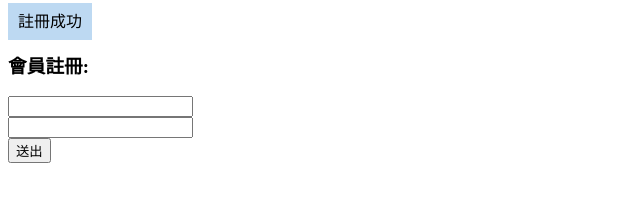
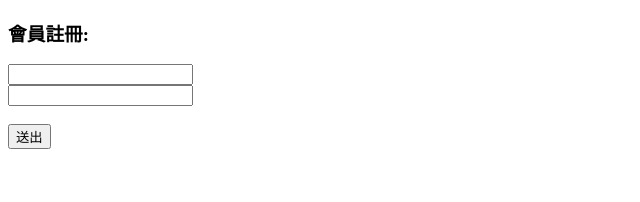
Before and after one commit to Minhsun88/myHtml, a plain HTML site: page js training/message.html in a window 1280 px wide. Shown: the whole page, without its empty margins (0-640 px from the left). Drawn offline with nearby package versions, Linux system fonts and the light colour scheme.

Commit message:
feat:簡易Submit事件

```diff
--- a/js training/message.html
+++ b/js training/message.html
@@ -3,25 +3,22 @@
   <body>
     <style>
       #alert{
+        width: 300px;
         background-color: rgb(189, 217, 242);
-        width: 200px;
-        height: 40px;
+        border: solid black 1px;
+        display: none;
         padding: 10px;
         text-align: center;
-        text-size-adjust: 30px;
-      }
-      p{
-        margin-top: 10px;
       }
     </style>
-    <span id = "alert">註冊成功</span>
+    <div id = "alert"></div>
     <h3>會員註冊:</h3>
-    <form id = "submitform" action="#success" method="post">
-      <input id = "account" name="account" type="text"><br>
-      <input id = "password" name="password" type="text"><br>
-      <input type="submit" value="送出">
+    <form id = "submitform" action = "#success">
+      <input id = "account" name = "account" type = "text"><br>
+      <input id = "password" name = "password" type = "text"><br><br>
+      <input type = "submit" value = "送出">
     </form>
-    <script src="https://ajax.googleapis.com/ajax/libs/jquery/3.6.0/jquery.min.js"></script>
+    <script src = "https://ajax.googleapis.com/ajax/libs/jquery/3.6.0/jquery.min.js"></script>
     <script src = "message.js"></script>
   </body>
 </html>
--- a/js training/message.js
+++ b/js training/message.js
@@ -1,6 +1,5 @@
-$(document).ready(function() {
-  $(document).on('submit', 'submitform', function() {
-    // $("#alert").fadeToggle(slow);
-    console.log('123213');
+$(document).ready(function () {
+  $(document).on('submit', '#submitform', function () {
+    $('#alert').text('註冊成功').show().fadeOut(1000);
   });
 })
```
